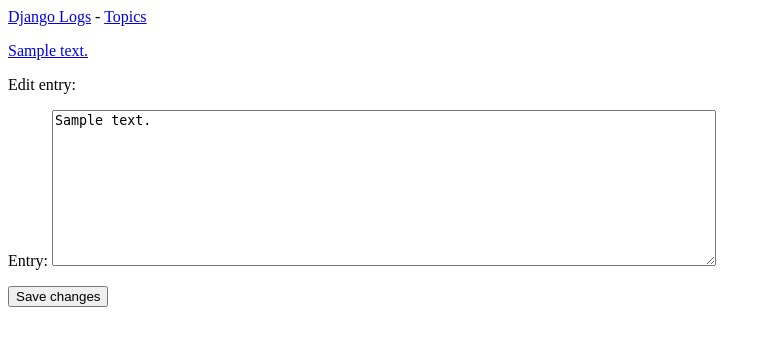
After one commit to t42huang/django-logs, a Django app: page /edit_entry/1/ in a window 1280 px wide. The commit adds this page. Shown: the top 346 px of the page, without its empty margins (0-771 px from the left). Run offline with Django 3.2, Linux system fonts and the light colour scheme; tables that the repository leaves empty hold one stand-in row (values such as "Sample post").

Commit message:
enable editing an existing entry

```diff
--- /dev/null
+++ b/djlogs/templates/djlogs/edit_entry.html
@@ -0,0 +1,13 @@
+{% extends "djlogs/base.html" %}
+
+{% block content %}
+    <p><a href="{% url 'djlogs:topic' topic.id %}">{{ topic }}</a></p>
+
+    <p>Edit entry:</p>
+
+    <form action="{% url 'djlogs:edit_entry' entry.id %}" method='post'>
+        {% csrf_token %}
+        {{ form.as_p }}
+        <button name="submit">Save changes</button>
+    </form>
+{% endblock content %}
--- a/djlogs/templates/djlogs/topic.html
+++ b/djlogs/templates/djlogs/topic.html
@@ -10,6 +10,9 @@
             <li>
                 <p>{{ entry.date_added|date:'M d, Y H:i' }}</p>
                 <p>{{ entry.text|linebreaks }}</p>
+                <p>
+                    <a href="{% url 'djlogs:edit_entry' entry.id %}">Edit</a>
+                </p>
             </li>
         {% empty %}
             <li>There are no entries for this topic yet.</li>
--- a/djlogs/urls.py
+++ b/djlogs/urls.py
@@ -21,4 +21,7 @@ urlpatterns = [
     # Page for adding a new entry
     path('new_entry/<int:topic_id>/', views.new_entry, name='new_entry'),
 
+    # Page for editing an entry.
+    path('edit_entry/<int:entry_id>/', views.edit_entry, name='edit_entry'),
+
 ]
--- a/djlogs/views.py
+++ b/djlogs/views.py
@@ -1,6 +1,6 @@
 from django.shortcuts import render, redirect
 
-from .models import Topic
+from .models import Topic, Entry
 from .forms import TopicForm, EntryForm
 
 # Create your views here.
@@ -58,3 +58,22 @@ def new_entry(request, topic_id):
     # Display a blank or invalid form.
     context = {'topic': topic, 'form': form}
     return render(request, 'djlogs/new_entry.html', context)
+
+
+def edit_entry(request, entry_id):
+    """Edit an existing entry."""
+    entry = Entry.objects.get(id=entry_id)
+    topic = entry.topic
+
+    if request.method != 'POST':
+        # Initial request; pre-fill form with the current entry.
+        form = EntryForm(instance=entry)
+    else:
+        # POST data submitted; process data.
+        form = EntryForm(instance=entry, data=request.POST)
+        if form.is_valid():
+            form.save()
+            return redirect('djlogs:topic', topic_id=topic.id)
+
+    context = {'entry': entry, 'topic': topic, 'form': form}
+    return render(request, 'djlogs/edit_entry.html', context)
```
